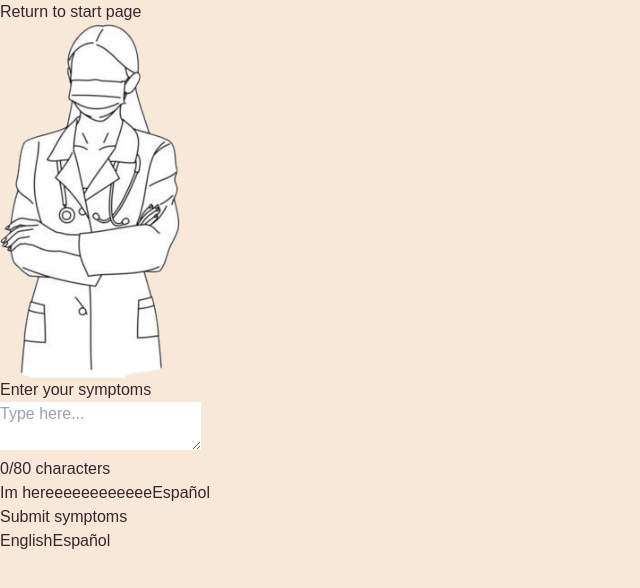
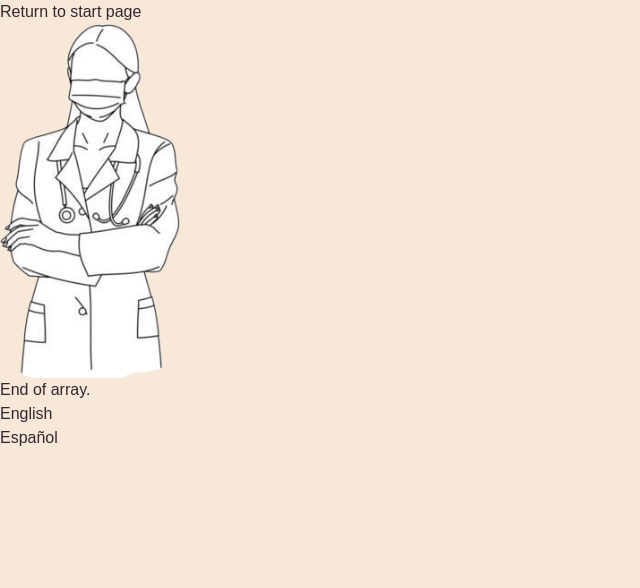
Before and after one commit to vmurlidhar/s25teamk, a Next.js app in the folder team-k/: page /sympQuestion in a window 1280 px wide. Shown: the top 588 px of the page, without its empty margins (0-640 px from the left). Built offline with nearby package versions, Linux system fonts and the light colour scheme.

Commit message:
Display questions with yes/no, and add answers to array

```diff
--- a/team-k/src/app/sympQuestion/page.tsx
+++ b/team-k/src/app/sympQuestion/page.tsx
@@ -11,23 +11,60 @@ export default function SympInput() {
   const { t, i18n } = useTranslation();
   const [isClient, setIsClient] = useState(false);
   const router = useRouter();
-  const [text, setText] = useState("");
-  const maxChars = 80;
+  const [symptoms, setSymptoms] = useState<string[]>([]);
+  const [symptomAnswers, setSymptomAnswers] = useState<{ symptom: string; answer: boolean }[]>([]);
+  const [currentSymptomIndex, setCurrentSymptomIndex] = useState(0);
 
   const searchParams = useSearchParams();
-  const output = searchParams.get("output"); // Extract query parameter
+  useEffect(() => {
+    const output = searchParams.get("output");
+
+    if (output) {
+      try {
+        const parsedData = JSON.parse(decodeURIComponent(output));
+        if (parsedData.symptoms) {
+          setSymptoms(parsedData.symptoms);
+          sessionStorage.setItem("diagnosisResult", JSON.stringify(parsedData)); // Store in sessionStorage
+        }
+      } catch (error) {
+        console.error("Error parsing output:", error);
+      }
+    } else {
+      const storedData = sessionStorage.getItem("diagnosisResult");
+      if (storedData) {
+        try {
+          const parsedData = JSON.parse(storedData);
+          if (parsedData.symptoms) {
+            setSymptoms(parsedData.symptoms);
+          }
+        } catch (error) {
+          console.error("Error parsing session storage data:", error);
+        }
+      }
+    }
+  }, [searchParams]);
+
+  const handleAnswer = (answer: boolean) => {
+    const symptom = symptoms[currentSymptomIndex];
+
+    // Store the user's answer
+    setSymptomAnswers([...symptomAnswers, { symptom, answer }]);
+
+    // Move to the next symptom
+    if (currentSymptomIndex < symptoms.length - 1) {
+      setCurrentSymptomIndex(currentSymptomIndex + 1);
+    } else {
+      // All symptoms answered
+      console.log("Final Answers:", symptomAnswers);
+      setCurrentSymptomIndex(symptoms.length);
+    }
+  };
 
   useEffect(() => {
     setIsClient(true);
   }, []);
 
   if (!isClient) return null;
-
-  const handleChange = (e: React.ChangeEvent<HTMLTextAreaElement>) => {
-    if (e.target.value.length <= maxChars) {
-      setText(e.target.value);
-    }
-  };
 
   return (
 
@@ -52,50 +89,50 @@ export default function SympInput() {
 
         {/* Right Column */}
         <div className="flex flex-col gap-4 items-center sm:items-start w-full">
-          <h3 className="text-xl sm:text-2xl font-bold">{t("enterSymptoms")}</h3>
+          {symptoms.length > 0 && currentSymptomIndex < symptoms.length ? (
+            <div>
+              {/* Show the current symptom */}
+              <h3 className="text-xl sm:text-2xl font-bold">{t(symptoms[currentSymptomIndex])}</h3>
 
-          <textarea
-            value={text}
-            onChange={handleChange}
-            maxLength={maxChars}
-            placeholder="Type here..."
-            className="border rounded-lg p-3 w-full sm:w-80 min-h-[150px] resize-y text-lg text-black"
-          />
-          <p className="mt-2 text-gray-500 text-sm">
-            {text.length}/{maxChars} {t("characters")}
-          </p>
-
-          <div className="flex flex-col sm:flex-row gap-4 w-full justify-center sm:justify-start">
-            <button onClick={() => console.log(output)}
-              className="rounded-full border border-transparent transition-colors flex items-center justify-center bg-foreground text-background gap-2 hover:bg-[#383838] dark:hover:bg-[#ccc] text-base h-12 px-5 w-full sm:w-auto">
-              <Link href="/sympInput">Im hereeeeeeeeeeee</Link>
-            </button>
-
-            <button onClick={() => i18n.changeLanguage("es")}
-              className="rounded-full border border-transparent transition-colors flex items-center justify-center bg-foreground text-background gap-2 hover:bg-[#383838] dark:hover:bg-[#ccc] text-base h-12 px-5 w-full sm:w-auto">
-              <Link href="/sympInput">Español</Link>
-            </button>
-          </div>
-
-          <button className="rounded-full border border-transparent transition-colors flex items-center justify-center bg-foreground text-background gap-2 hover:bg-[#383838] dark:hover:bg-[#ccc] text-base h-12 px-5 w-full sm:w-auto">
-            <Link href="">{t("submit")}</Link>
-          </button>
+              {/* Yes / No buttons */}
+              <div className="mt-4 flex gap-4">
+                <button
+                  onClick={() => handleAnswer(true)}
+                  className="px-6 py-2 bg-green-500 text-white rounded-md"
+                >
+                  {t("yes")}
+                </button>
+                <button
+                  onClick={() => handleAnswer(false)}
+                  className="px-6 py-2 bg-red-500 text-white rounded-md"
+                >
+                  {t("no")}
+                </button>
+              </div>
+            </div>
+          ) : (
+            <h3 className="text-xl sm:text-2xl font-bold">End of array.</h3>
+          )}
         </div>
       </main>
       <div className="flex flex-row gap-4">
-        <button onClick={() => i18n.changeLanguage("en")}>
-          <a className="rounded-full border border-solid border-transparent transition-colors flex items-center justify-center bg-foreground text-background gap-2 hover:bg-[#383838] dark:hover:bg-[#ccc] text-sm sm:text-base h-10 sm:h-12 px-4 sm:px-5"
-          href="/sympInput">
-            English
-          </a>
-        </button>
+      <div onMouseOverCapture={() => i18n.changeLanguage('en')} className="w-full sm:w-auto">
+          <button onClick={() => i18n.changeLanguage("en")}>
+            <a className="rounded-full border border-solid border-transparent transition-colors flex items-center justify-center bg-foreground text-background gap-2 hover:bg-[#383838] dark:hover:bg-[#ccc] text-sm sm:text-base h-10 sm:h-12 px-4 sm:px-5"
+            >
+              English
+            </a>
+          </button>
+        </div>
 
-        <button onClick={() => i18n.changeLanguage("es")}>
-          <a className="rounded-full border border-solid border-transparent transition-colors flex items-center justify-center bg-foreground text-background gap-2 hover:bg-[#383838] dark:hover:bg-[#ccc] text-sm sm:text-base h-10 sm:h-12 px-4 sm:px-5"
-            href="/sympInput">
-              Español
-          </a>
-        </button>
+        <div onMouseOverCapture={() => i18n.changeLanguage('es')} className="w-full sm:w-auto">
+          <button onClick={() => i18n.changeLanguage("es")}>
+            <a className="rounded-full border border-solid border-transparent transition-colors flex items-center justify-center bg-foreground text-background gap-2 hover:bg-[#383838] dark:hover:bg-[#ccc] text-sm sm:text-base h-10 sm:h-12 px-4 sm:px-5"
+              >
+                Español
+            </a>
+          </button>
+        </div>
       </div>
     </div>
   );
```
